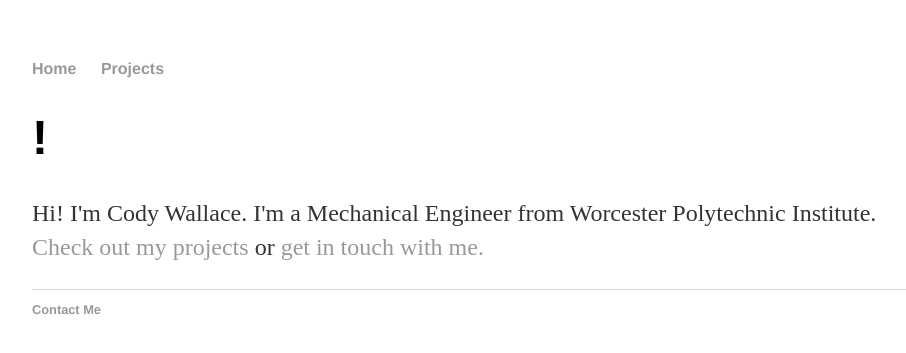
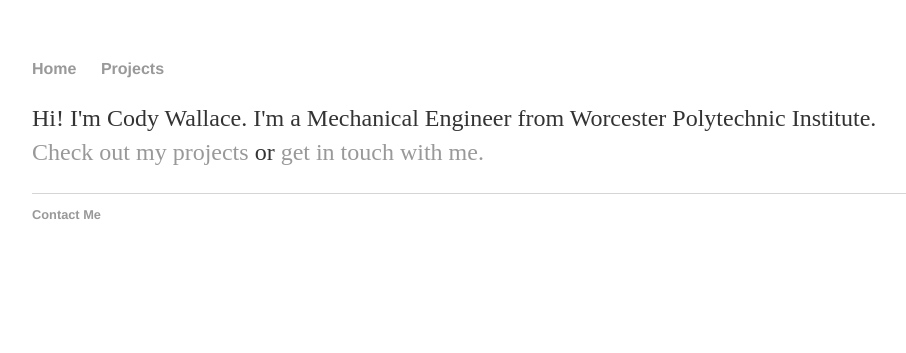
Before and after one commit to CodyWallace245/CodyWallace245.github.io, a Jekyll site: the page built from index.html, in a window 1280 px wide. Shown: the top 353 px of the page, without its empty margins (160-1066 px from the left). Built offline with Jekyll 4.4.1, drawn with Linux system fonts in a browser that asks for light colours.

Commit message:
Update index.html

```diff
--- a/index.html
+++ b/index.html
@@ -4,7 +4,6 @@ title: Cody Wallace
 ---
 <div class="blurb">
 	<title>Cody Wallace</title>
-	<h1>!</h1>
 	<p>Hi! I'm Cody Wallace. I'm a Mechanical Engineer from Worcester Polytechnic Institute. <a href="/projects"> Check out my projects</a> or <a href="mailto:cody.wallace245@gmail.com">get in touch with me.</a></p>
 
 </div><!-- /.blurb -->
```
